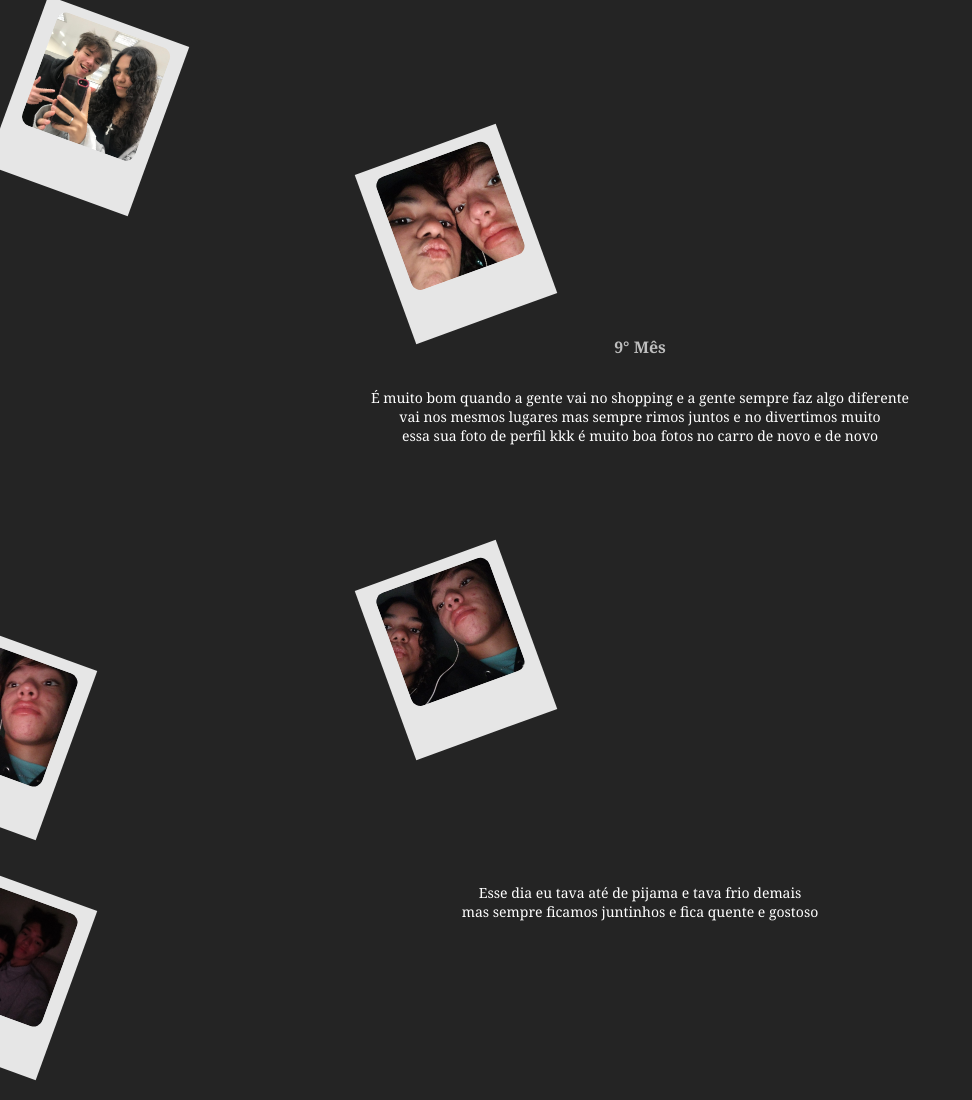
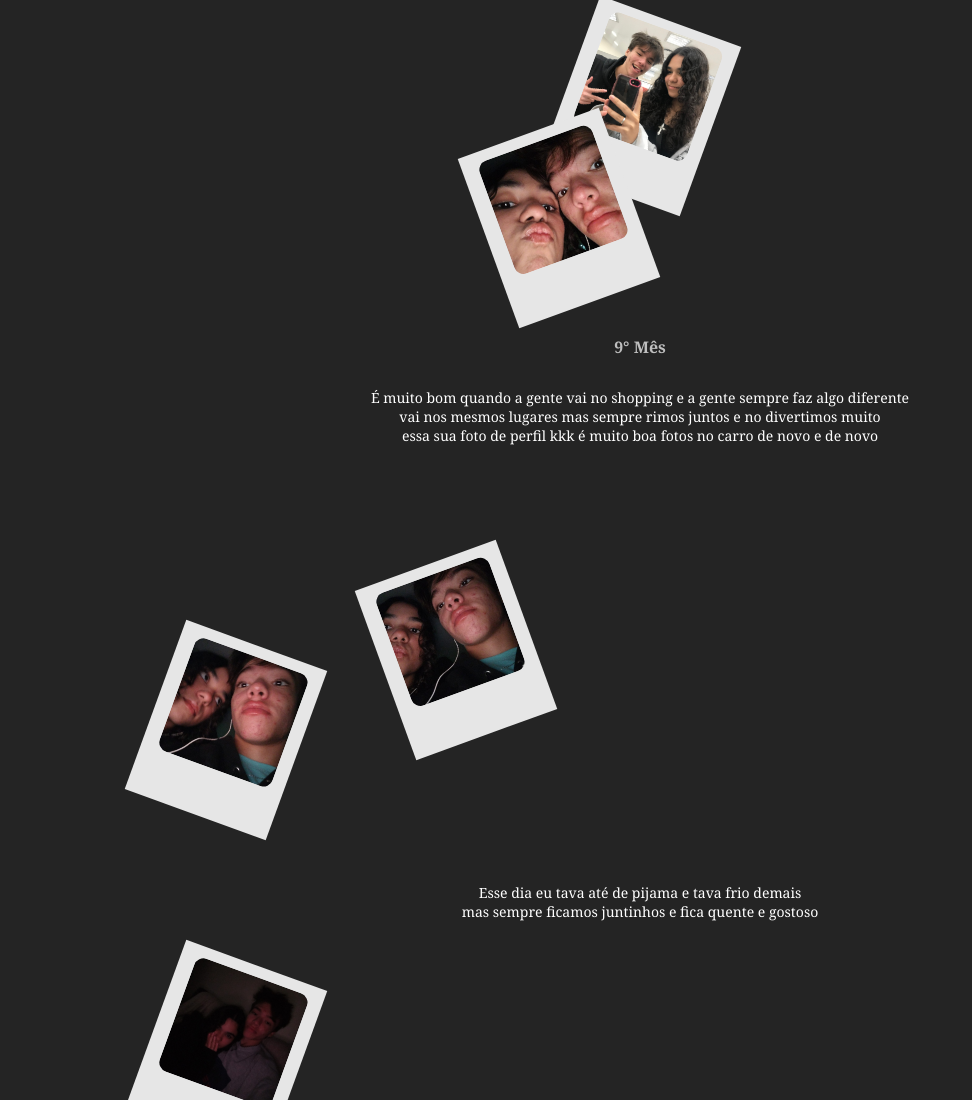
Before and after one commit to rogiropinto/Primeiro-ano, a plain HTML site: page 9°mes.html in a window 1280 px wide. Shown: the top 1100 px of the page, without its empty margins (0-972 px from the left). Drawn offline with Linux system fonts and the light colour scheme.

Commit message:
Add files via upload

```diff
--- a/11.css
+++ b/11.css
@@ -77,7 +77,7 @@ body{
     height: 180px;
     margin-left: 23px;
     position: absolute;
-    left: -8%;
+    left: 10%;
     top: 44%;
     rotate: 20deg;
 }
--- a/5.css
+++ b/5.css
@@ -35,7 +35,7 @@ body{
     margin-left: 23px;
     position: absolute;
     left: 28%;
-    bottom: 25%;
+    bottom: 10%;
     rotate: 340deg;
 }
 
--- a/6.css
+++ b/6.css
@@ -15,7 +15,8 @@ body{
     background-color: #e6e6e6;
     width: 150px;
     height: 180px;
-    margin-left: 5px;
+    display: block;
+    margin: auto;
     rotate: 20deg;
     margin-bottom: 120px;
 }
@@ -34,7 +35,7 @@ body{
     height: 180px;
     margin-left: 23px;
     position: absolute;
-    left: 28%;
+    left: 36%;
     top: 14%;
     rotate: 340deg;
 }
--- a/7.css
+++ b/7.css
@@ -25,7 +25,8 @@ body{
     background-color: #e6e6e6;
     width: 150px;
     height: 180px;
-    margin-left: 5px;
+    display: block;
+    margin: auto;
     rotate: 20deg;
     margin-bottom: 120px;
 }
@@ -44,8 +45,8 @@ body{
     height: 180px;
     margin-left: 23px;
     position: absolute;
-    left: 28%;
-    top: 16%;
+    left: 36%;
+    top: 13%;
     rotate: 340deg;
 }
 
@@ -82,7 +83,7 @@ body{
     height: 180px;
     margin-left: 23px;
     position: absolute;
-    left: -8%;
+    left: 10%;
     top: 80%;
     rotate: 20deg;
 }
--- a/8.css
+++ b/8.css
@@ -15,7 +15,8 @@ body{
     background-color: #e6e6e6;
     width: 150px;
     height: 180px;
-    margin-left: 5px;
+    display: block;
+    margin: auto;
     rotate: 20deg;
     margin-bottom: 140px;
 }
@@ -34,7 +35,7 @@ body{
     height: 180px;
     margin-left: 23px;
     position: absolute;
-    left: 28%;
+    left: 36%;
     top: 16%;
     rotate: 340deg;
 }
--- a/9.css
+++ b/9.css
@@ -14,7 +14,8 @@ body{
     background-color: #e6e6e6;
     width: 150px;
     height: 180px;
-    margin-left: 5px;
+    display: block;
+    margin: auto;
     rotate: 20deg;
     margin-bottom: 140px;
 }
@@ -33,8 +34,8 @@ body{
     height: 180px;
     margin-left: 23px;
     position: absolute;
-    left: 28%;
-    top: 18%;
+    left: 36%;
+    top: 16%;
     rotate: 340deg;
 }
 
@@ -71,7 +72,7 @@ body{
     height: 180px;
     margin-left: 23px;
     position: absolute;
-    left: -8%;
+    left: 10%;
     top: 80%;
     rotate: 20deg;
 }
@@ -90,8 +91,8 @@ body{
     height: 180px;
     margin-left: 23px;
     position: absolute;
-    left: -8%;
-    top: 110%;
+    left: 10%;
+    top: 120%;
     rotate: 20deg;
 }
 
@@ -151,7 +152,7 @@ margin: auto;
 video{
 position: absolute;
 left: 45%;
-bottom: -80%;
+bottom: -70%;
 margin: 3px;
 width: 130px;
 height: 230px;
```
